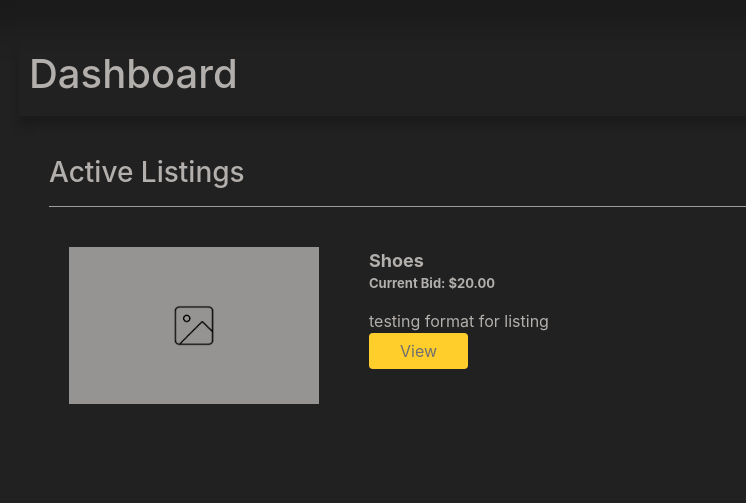
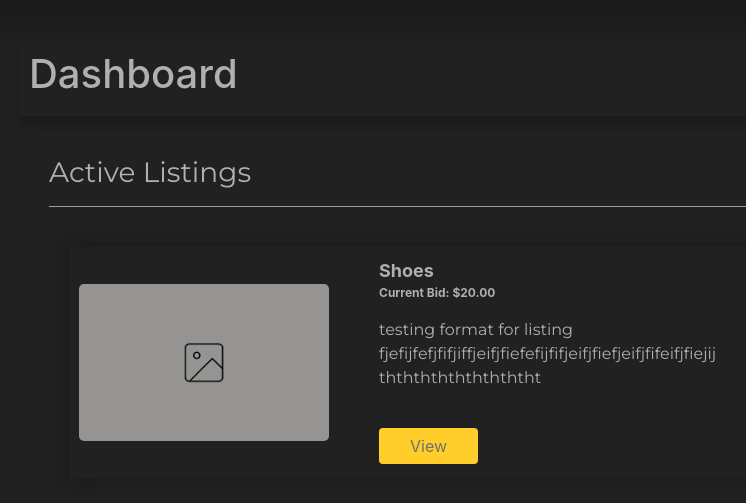
Before and after one commit to peter33chavez/commerce-Project2, a Django app: page / in a window 1280 px wide. Shown: the part 111-614 px from the top of the page, without its empty margins (31-777 px from the left). Run offline with Django 3.2, Linux system fonts and the light colour scheme; some libraries are stand-ins or nearby versions.

Commit message:
finished styling on active listings for dashboard. attaching the db now.

```diff
--- a/commerce/auctions/static/auctions/styles.css
+++ b/commerce/auctions/static/auctions/styles.css
@@ -1,3 +1,5 @@
+
+
 body {
     background: #212121;
     color: #B2AFAC;
@@ -7,11 +9,12 @@ hr{
 }
 .title{
     margin: 0 80px;
+    font-family: 'Montserrat', sans-serif;
 
 }
 .navbar{
     margin-bottom: 40px;
-    box-shadow:  0 30px 30px rgba(0,0,0,.2);
+    box-shadow: 0 0 30px 30px rgba(0,0,0,.2);
 }
 .bg-light{
     background-color: #FFCE2B!important;
@@ -23,6 +26,8 @@ hr{
 
 .navbar-brand h1, .nav-link{
     color: #707070;
+
+
 }
 
 .logo-container{
@@ -107,10 +112,17 @@ hr{
 }
 .listing-item{
     display: flex;
+    padding: 10px;
+    box-shadow: 0 0 20px 5px rgba(0,0,0,.2);
 
+}
+
+.listing-img{
+    align-self: center;
 }
 .listing-img img{
     width: 250px;
+    border-radius: 5px;
 }
 .listing-details{
     margin-left: 50px;
@@ -123,5 +135,14 @@ hr{
     font-size: 18px;
 }
 .listing-price{
-    font-size: 13px;
+    font-size: 12px;
 }
+.listing-description{
+    font-family: 'Montserrat', sans-serif;
+    width: 400px;
+    height: 90px;
+}
+.view-btn{
+    margin: 20px 0 5px 0;
+
+}
--- a/commerce/auctions/templates/auctions/index.html
+++ b/commerce/auctions/templates/auctions/index.html
@@ -1,7 +1,7 @@
 {% extends "auctions/layout.html" %}
 
 {% block body %}
-    <div class='title dashboard'>
+    <div class=' dashboard'>
         <h1>Dashboard</h1>
     </div>
     <div class='title current-listings-index'>
@@ -20,7 +20,10 @@
                     <div class='listing-price'>
                         <strong><p>Current Bid: $20.00</p></strong>
                     </div>
-                    <div class='listing- description'>testing format for listing</div>
+                    <div class='listing-description'>
+                        {% comment %} {{ description|truncatechars:255 }} {% endcomment %}
+                        <p>testing format for listing fjefijfefjfifjiffjeifjfiefefijfifjeifjfiefjeifjfifeifjfiejij thththththththththt<p>
+                    </div>
                     <button class='btn view-btn' type='submit'>View</button>
                 </div>
             </div>
--- a/commerce/auctions/templates/auctions/layout.html
+++ b/commerce/auctions/templates/auctions/layout.html
@@ -4,6 +4,8 @@
 <html lang="en">
     <head>
         <title>{% block title %}Auctions{% endblock %}</title>
+        <link rel="preconnect" href="https://fonts.gstatic.com">
+        <link href="https://fonts.googleapis.com/css2?family=Montserrat&display=swap" rel="stylesheet">
         <link rel="stylesheet" href="https://stackpath.bootstrapcdn.com/bootstrap/4.4.1/css/bootstrap.min.css" integrity="sha384-Vkoo8x4CGsO3+Hhxv8T/Q5PaXtkKtu6ug5TOeNV6gBiFeWPGFN9MuhOf23Q9Ifjh" crossorigin="anonymous">
         <link href="{% static 'auctions/styles.css' %}" rel="stylesheet">
     </head>
```
